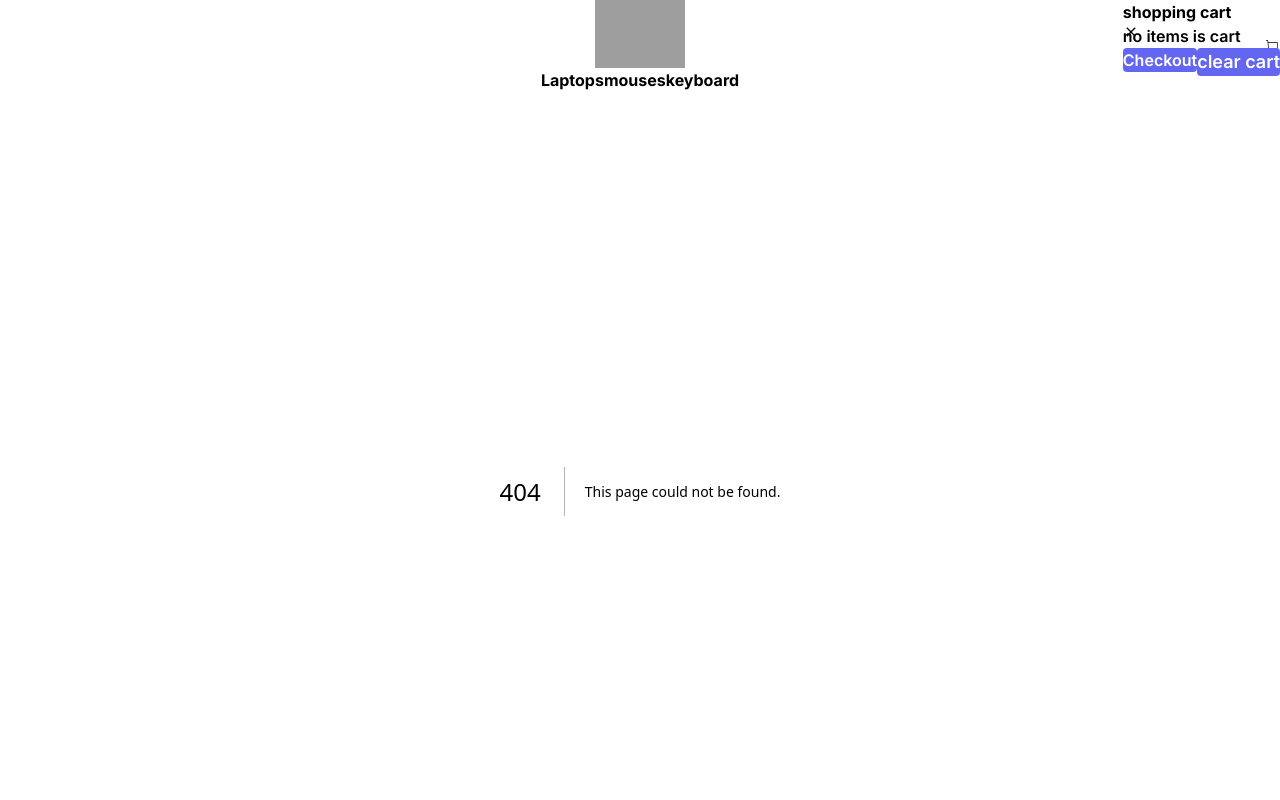
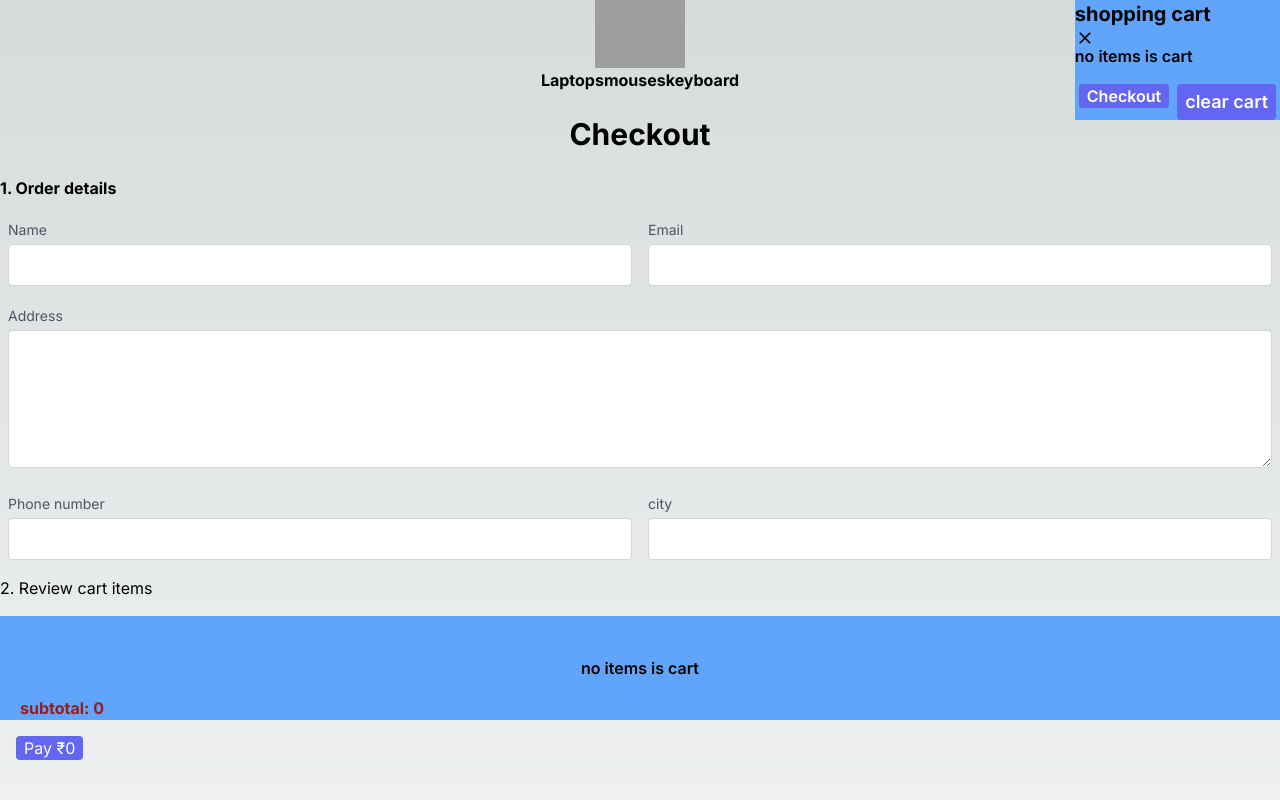
Before and after one commit to aman1909201/E-items-website, a Next.js app: page /checkout in a window 1280 px wide. Before the commit this address had no page. Shown: the top 800 px of the page. Built offline with nearby package versions, Linux system fonts and the light colour scheme; grey boxes are pictures that could not be loaded.

Commit message:
made checkout page

```diff
--- /dev/null
+++ b/src/app/checkout/page.tsx
@@ -0,0 +1,71 @@
+"use client";
+import React from 'react'
+import { FaMinusCircle, FaPlusCircle } from "react-icons/fa";
+import Link from 'next/link';
+import { useAppcontext } from '@/context/layout';
+const Checkout = () => {
+  const { cart, subtotal, removetocart, addtocart } = useAppcontext()
+  return (
+    <div className='container '>
+      <h1 className='text-center text-3xl my-6 font-bold'>Checkout</h1>
+      <h2 className='font-bold my-4'>1. Order details</h2>
+      <div className='mx-auto flex'>
+        <div className="px-2 w-1/2 ">
+          <div className=" mb-4">
+            <label htmlFor="name" className="leading-7 text-sm text-gray-600">Name</label>
+            <input type="text" id="name" name="name" className="w-full bg-white rounded border border-gray-300 focus:border-indigo-500 focus:ring-2 focus:ring-indigo-200 text-base outline-none text-gray-700 py-1 px-3 leading-8 transition-colors duration-200 ease-in-out" />
+          </div>
+        </div>
+        <div className="px-2 w-1/2 ">
+          <div className=" mb-4">
+            <label htmlFor="email" className="leading-7 text-sm text-gray-600">Email</label>
+            <input type="email" id="email" name="email" className="w-full bg-white rounded border border-gray-300 focus:border-indigo-500 focus:ring-2 focus:ring-indigo-200 text-base outline-none text-gray-700 py-1 px-3 leading-8 transition-colors duration-200 ease-in-out" />
+          </div>
+        </div>
+      </div>
+      <div className="px-2 w-full ">
+        <div className=" mb-4">
+          <label htmlFor="address" className="leading-7 text-sm text-gray-600">Address</label>
+          <textarea id="address" cols={20} rows={4} name="address" className="w-full bg-white rounded border border-gray-300 focus:border-indigo-500 focus:ring-2 focus:ring-indigo-200 text-base outline-none text-gray-700 py-1 px-3 leading-8 transition-colors duration-200 ease-in-out" />
+        </div>
+      </div>
+      <div className='mx-auto flex'>
+        <div className="px-2 w-1/2 ">
+          <div className=" mb-4">
+            <label htmlFor="phone" className="leading-7 text-sm text-gray-600">Phone number</label>
+            <input type="number" id="phone" name="phone" className="w-full bg-white rounded border border-gray-300 focus:border-indigo-500 focus:ring-2 focus:ring-indigo-200 text-base outline-none text-gray-700 py-1 px-3 leading-8 transition-colors duration-200 ease-in-out" />
+          </div>
+        </div>
+        <div className="px-2 w-1/2 ">
+          <div className=" mb-4">
+            <label htmlFor="phone" className="leading-7 text-sm text-gray-600">city</label>
+            <input type="text" id="phone" name="phone" className="w-full bg-white rounded border border-gray-300 focus:border-indigo-500 focus:ring-2 focus:ring-indigo-200 text-base outline-none text-gray-700 py-1 px-3 leading-8 transition-colors duration-200 ease-in-out" />
+          </div>
+        </div>
+      </div>
+      <h2>2. Review cart items</h2>
+      <div className="  sidecart  bg-blue-400 my-4 p-6 text-center ">
+        <ol className='list-decimal font-semibold'>
+          {Object.keys(cart).length == 0 && <div className='my-4'>no items is cart</div>}
+          {Object.keys(cart).map((k) => {
+            return <li key={k}>
+              <div className="item flex my-3">
+                <div className='bg-pink-400 '>{cart[k].name}</div>
+                <div className='flex items-center justify-center w-1/3'><FaMinusCircle onClick={() => { removetocart(k, 1, cart[k].price, cart[k].name, cart[k].size, cart[k].variant) }} className=' cursor-pointer text-red-600 text-xl mx-1' />{cart[k].qty}<FaPlusCircle onClick={() => { addtocart(k, 1, cart[k].price, cart[k].name, cart[k].size, cart[k].variant) }} className='cursor-pointer text-red-600 text-xl mx-1' /></div>
+              </div>
+            </li>
+          })}
+
+
+        </ol>
+        <span className="total font-bold absolute left-5 text-red-800">subtotal: {subtotal}</span>
+      </div>
+      <div className=" flex mx-3">
+            <button className="flex mx-1  text-white bg-indigo-500 h-max px-2  hover:bg-indigo-600 rounded t">Pay ₹{subtotal} </button>
+
+          </div>
+    </div>
+  )
+}
+
+export default Checkout
```
